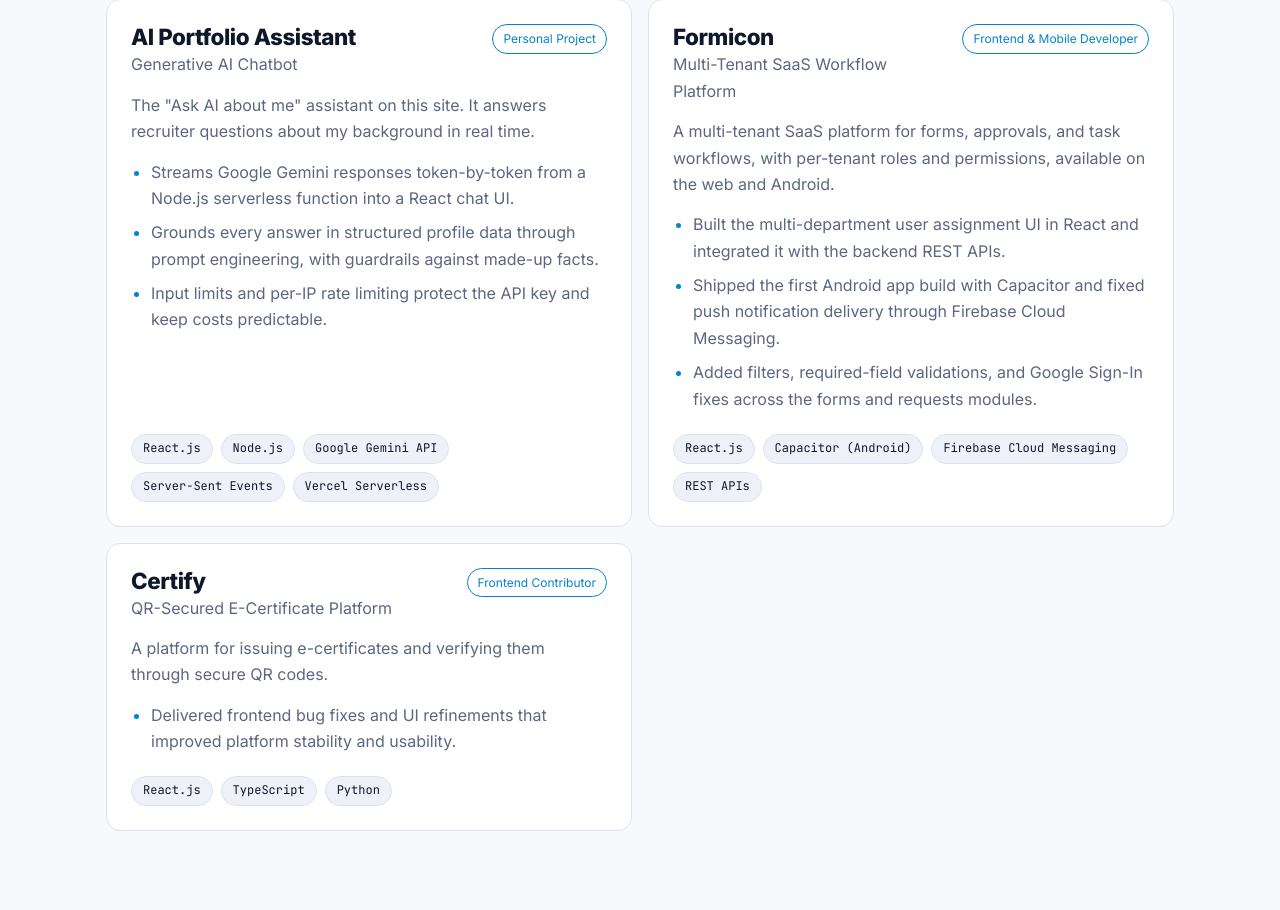
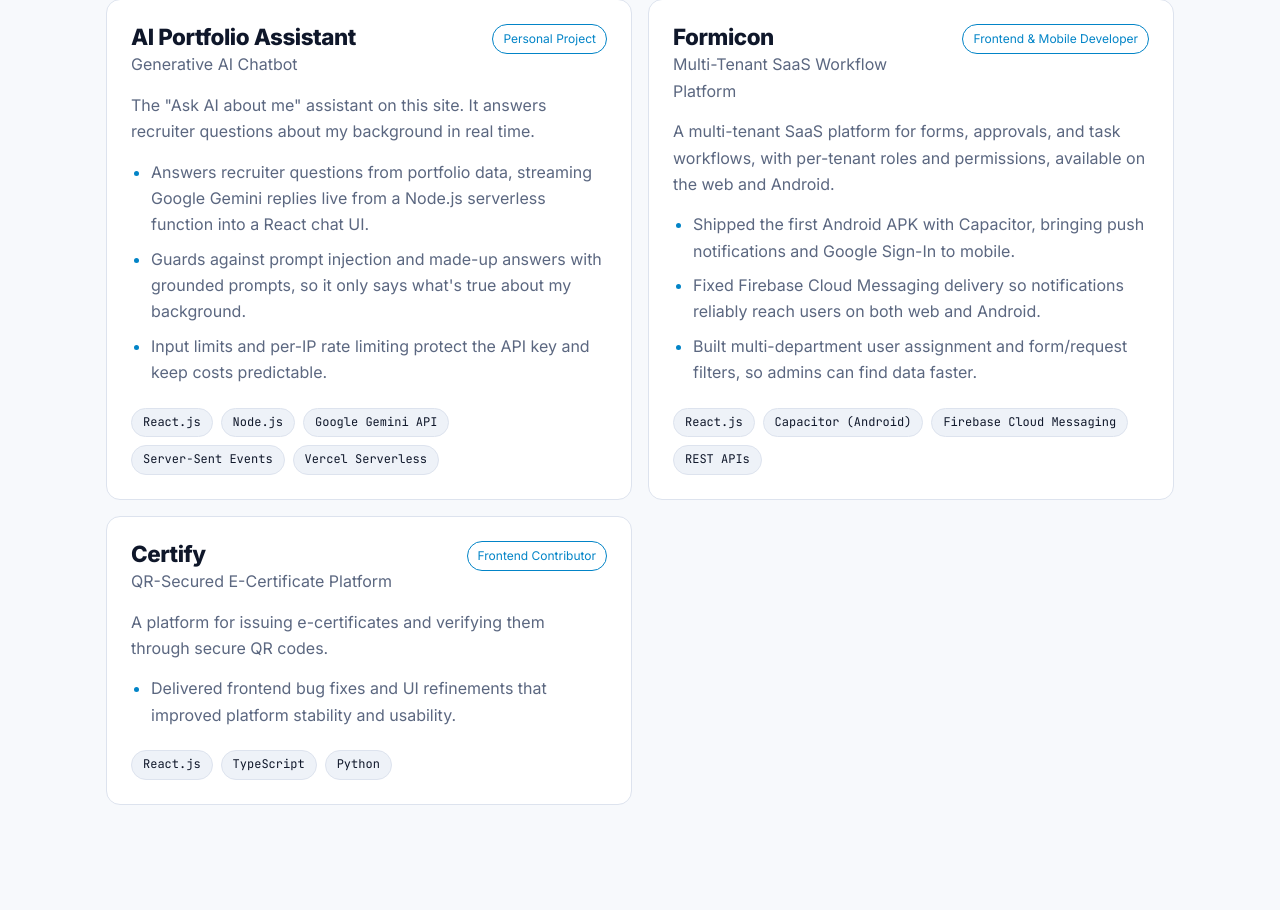
Before and after one commit to navin017/portfolio, a React (Vite) app: page / in a window 1280 px wide. Shown: the part 3132-4042 px from the top of the page. Built offline with nearby package versions, Linux system fonts and the light colour scheme.

Commit message:
Sharpen Formicon and AI assistant project descriptions; update resume PDF

```diff
--- a/src/data.js
+++ b/src/data.js
@@ -71,8 +71,8 @@ export const projects = [
     summary:
       "The \"Ask AI about me\" assistant on this site. It answers recruiter questions about my background in real time.",
     points: [
-      "Streams Google Gemini responses token-by-token from a Node.js serverless function into a React chat UI.",
-      "Grounds every answer in structured profile data through prompt engineering, with guardrails against made-up facts.",
+      "Answers recruiter questions from portfolio data, streaming Google Gemini replies live from a Node.js serverless function into a React chat UI.",
+      "Guards against prompt injection and made-up answers with grounded prompts, so it only says what's true about my background.",
       "Input limits and per-IP rate limiting protect the API key and keep costs predictable.",
     ],
     tech: ["React.js", "Node.js", "Google Gemini API", "Server-Sent Events", "Vercel Serverless"],
@@ -84,9 +84,9 @@ export const projects = [
     summary:
       "A multi-tenant SaaS platform for forms, approvals, and task workflows, with per-tenant roles and permissions, available on the web and Android.",
     points: [
-      "Built the multi-department user assignment UI in React and integrated it with the backend REST APIs.",
-      "Shipped the first Android app build with Capacitor and fixed push notification delivery through Firebase Cloud Messaging.",
-      "Added filters, required-field validations, and Google Sign-In fixes across the forms and requests modules.",
+      "Shipped the first Android APK with Capacitor, bringing push notifications and Google Sign-In to mobile.",
+      "Fixed Firebase Cloud Messaging delivery so notifications reliably reach users on both web and Android.",
+      "Built multi-department user assignment and form/request filters, so admins can find data faster.",
     ],
     tech: ["React.js", "Capacitor (Android)", "Firebase Cloud Messaging", "REST APIs"],
   },
```
Also changed, not shown: 1 other file (tests, documents, lock files or other folders).
